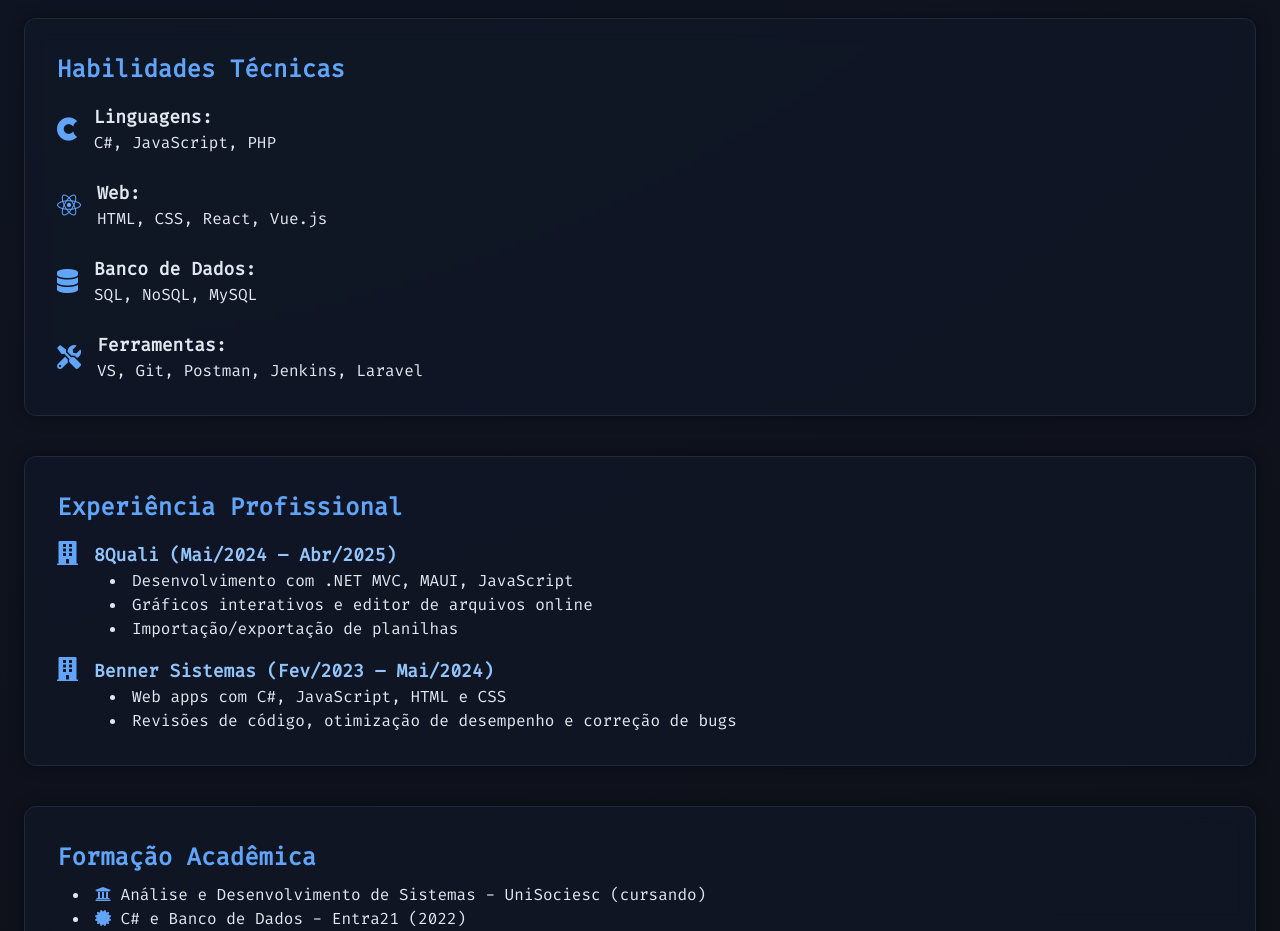
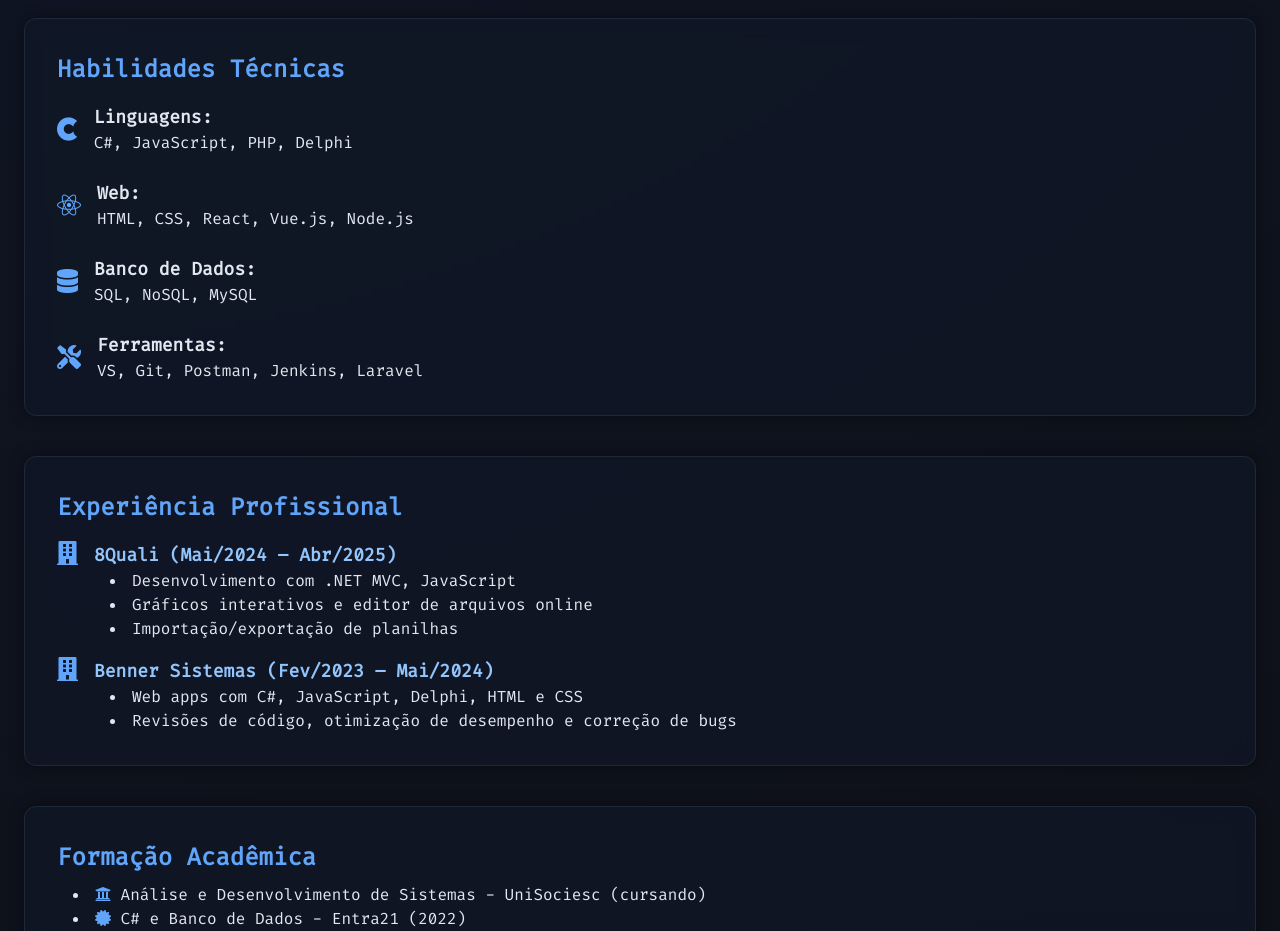
Before and after one commit to MatheusLongen/Portifolio, a plain HTML site: page index.html in a window 1280 px wide. Shown: the part 1100-2031 px from the top of the page. Drawn offline with nearby package versions, Linux system fonts and the light colour scheme.

Commit message:
Update index.html

```diff
--- a/index.html
+++ b/index.html
@@ -87,7 +87,7 @@
                         <i class="fab fa-cuttlefish text-2xl text-blue-400"></i>
                         <div class="flex flex-col">
                             <strong class="text-lg">Linguagens:</strong>
-                            <span>C#, JavaScript, PHP</span>
+                            <span>C#, JavaScript, PHP, Delphi</span>
                         </div>
                     </div>
                     <!-- Web -->
@@ -95,7 +95,7 @@
                         <i class="fab fa-react text-2xl text-blue-400"></i>
                         <div class="flex flex-col">
                             <strong class="text-lg">Web:</strong>
-                            <span>HTML, CSS, React, Vue.js</span>
+                            <span>HTML, CSS, React, Vue.js, Node.js</span>
                         </div>
                     </div>
                     <!-- Banco de Dados -->
@@ -127,7 +127,7 @@
                         <div>
                             <h3 class="text-lg font-bold text-blue-300">8Quali (Mai/2024 – Abr/2025)</h3>
                             <ul class="list-disc list-inside ml-4">
-                                <li> Desenvolvimento com .NET MVC, MAUI, JavaScript</li>
+                                <li> Desenvolvimento com .NET MVC, JavaScript</li>
                                 <li> Gráficos interativos e editor de arquivos online</li>
                                 <li> Importação/exportação de planilhas</li>
                             </ul>
@@ -140,7 +140,7 @@
                         <div>
                             <h3 class="text-lg font-bold text-blue-300">Benner Sistemas (Fev/2023 – Mai/2024)</h3>
                             <ul class="list-disc list-inside ml-4">
-                                <li> Web apps com C#, JavaScript, HTML e CSS</li>
+                                <li> Web apps com C#, JavaScript, Delphi, HTML e CSS</li>
                                 <li> Revisões de código, otimização de desempenho e correção de bugs</li>
                             </ul>
                         </div>
```
